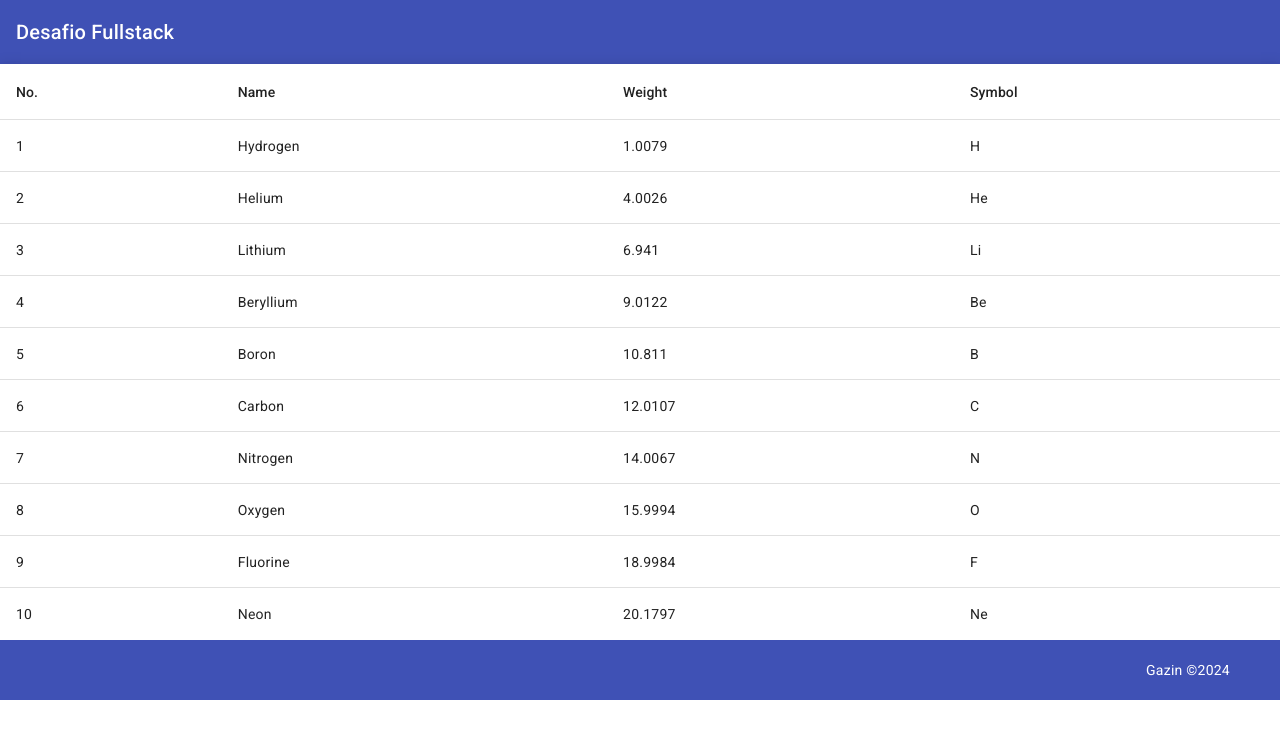
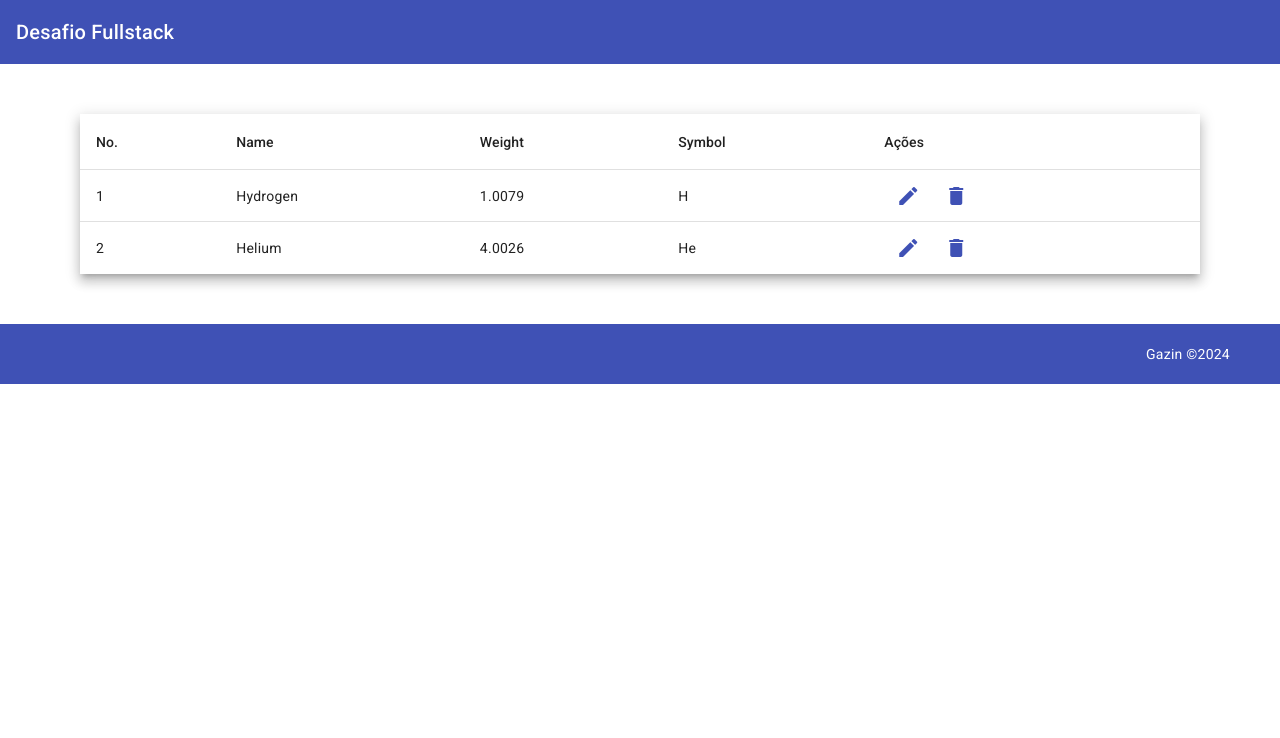
Before and after one commit to Felintro/desafio-fullstack, an Angular app in the folder frontend/desafio-fullstack/: page / in a window 1280 px wide. Shown: the top 738 px of the page. Built offline with nearby package versions, Linux system fonts and the light colour scheme.

Commit message:
Inclusão dos botões de ações na tabela e import das suas dependências

```diff
--- a/frontend/desafio-fullstack/src/app/view/home/home.component.html
+++ b/frontend/desafio-fullstack/src/app/view/home/home.component.html
@@ -1,25 +1,33 @@
+<div class="container">
   <table mat-table [dataSource]="dataSource" class="mat-elevation-z8">
-
     <ng-container matColumnDef="position">
       <th mat-header-cell *matHeaderCellDef> No. </th>
       <td mat-cell *matCellDef="let element"> {{element.position}} </td>
     </ng-container>
-
     <ng-container matColumnDef="name">
       <th mat-header-cell *matHeaderCellDef> Name </th>
       <td mat-cell *matCellDef="let element"> {{element.name}} </td>
     </ng-container>
-
     <ng-container matColumnDef="weight">
       <th mat-header-cell *matHeaderCellDef> Weight </th>
       <td mat-cell *matCellDef="let element"> {{element.weight}} </td>
     </ng-container>
-
     <ng-container matColumnDef="symbol">
       <th mat-header-cell *matHeaderCellDef> Symbol </th>
       <td mat-cell *matCellDef="let element"> {{element.symbol}} </td>
     </ng-container>
-
+    <ng-container matColumnDef="actions">
+      <th mat-header-cell *matHeaderCellDef> Ações </th>
+      <td mat-cell *matCellDef="let element">
+        <button mat-icon-button color="primary">
+          <mat-icon>edit</mat-icon>
+        </button>
+        <button mat-icon-button color="primary">
+          <mat-icon>delete</mat-icon>
+        </button>
+      </td>
+    </ng-container>
     <tr mat-header-row *matHeaderRowDef="displayedColumns"></tr>
     <tr mat-row *matRowDef="let row; columns: displayedColumns;"></tr>
   </table>
+</div>
--- a/frontend/desafio-fullstack/src/app/view/home/home.component.scss
+++ b/frontend/desafio-fullstack/src/app/view/home/home.component.scss
@@ -0,0 +1,3 @@
+.container {
+  padding: 50px 80px;
+}
--- a/frontend/desafio-fullstack/src/app/view/home/home.component.ts
+++ b/frontend/desafio-fullstack/src/app/view/home/home.component.ts
@@ -10,14 +10,6 @@ export interface PeriodicElement {
 const ELEMENT_DATA: PeriodicElement[] = [
   {position: 1, name: 'Hydrogen', weight: 1.0079, symbol: 'H'},
   {position: 2, name: 'Helium', weight: 4.0026, symbol: 'He'},
-  {position: 3, name: 'Lithium', weight: 6.941, symbol: 'Li'},
-  {position: 4, name: 'Beryllium', weight: 9.0122, symbol: 'Be'},
-  {position: 5, name: 'Boron', weight: 10.811, symbol: 'B'},
-  {position: 6, name: 'Carbon', weight: 12.0107, symbol: 'C'},
-  {position: 7, name: 'Nitrogen', weight: 14.0067, symbol: 'N'},
-  {position: 8, name: 'Oxygen', weight: 15.9994, symbol: 'O'},
-  {position: 9, name: 'Fluorine', weight: 18.9984, symbol: 'F'},
-  {position: 10, name: 'Neon', weight: 20.1797, symbol: 'Ne'},
 ];
 
 @Component({
@@ -27,8 +19,7 @@ const ELEMENT_DATA: PeriodicElement[] = [
 })
 export class HomeComponent {
 
-  displayedColumns: string[] = ['position', 'name', 'weight', 'symbol'];
+  displayedColumns: string[] = ['position', 'name', 'weight', 'symbol', 'actions'];
   dataSource = ELEMENT_DATA;
 
-
 }
```
Also changed, not shown: frontend/desafio-fullstack/src/app/app.module.ts (+13 -7 lines). Lines whose indentation alone changed are shown as unchanged.
